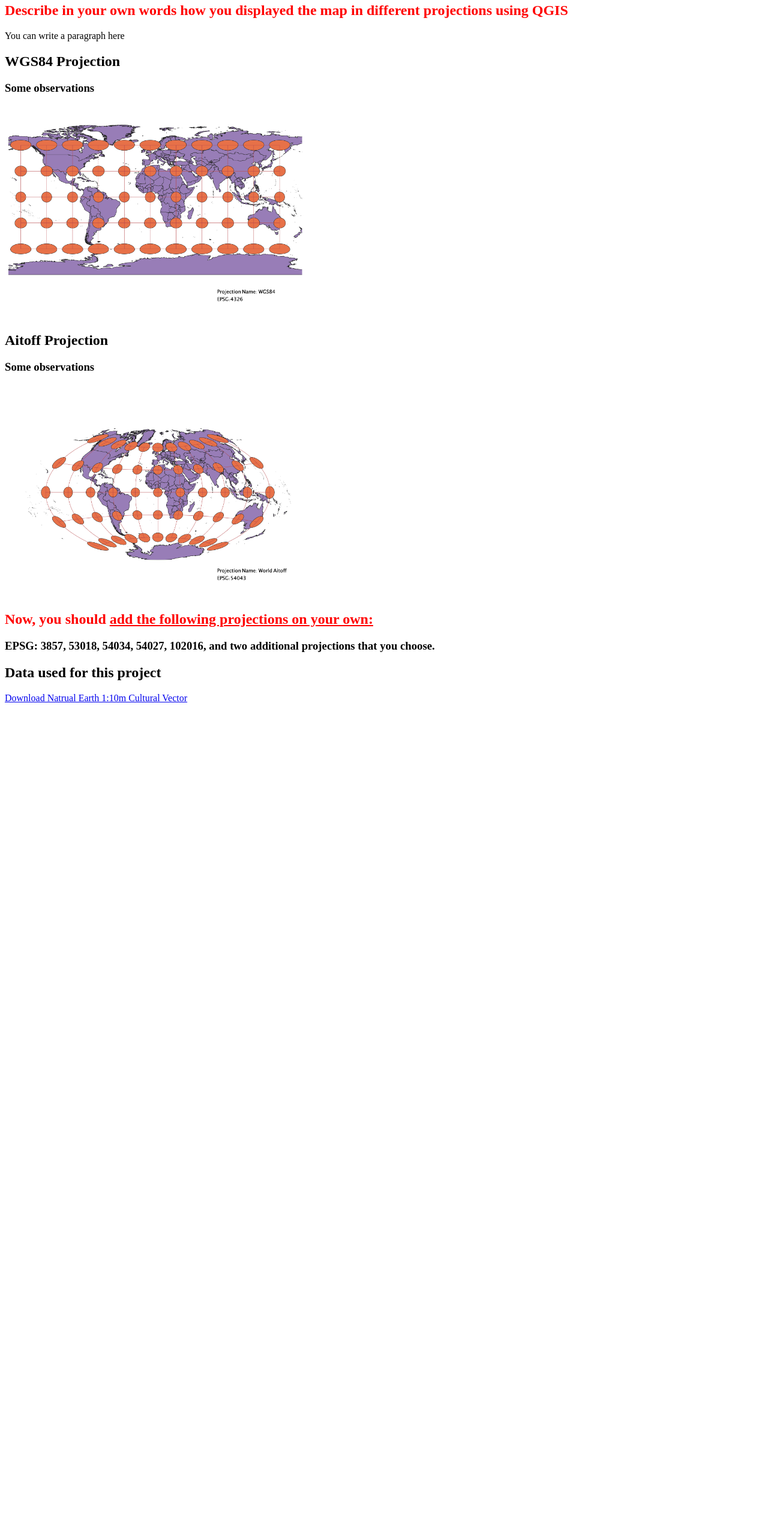
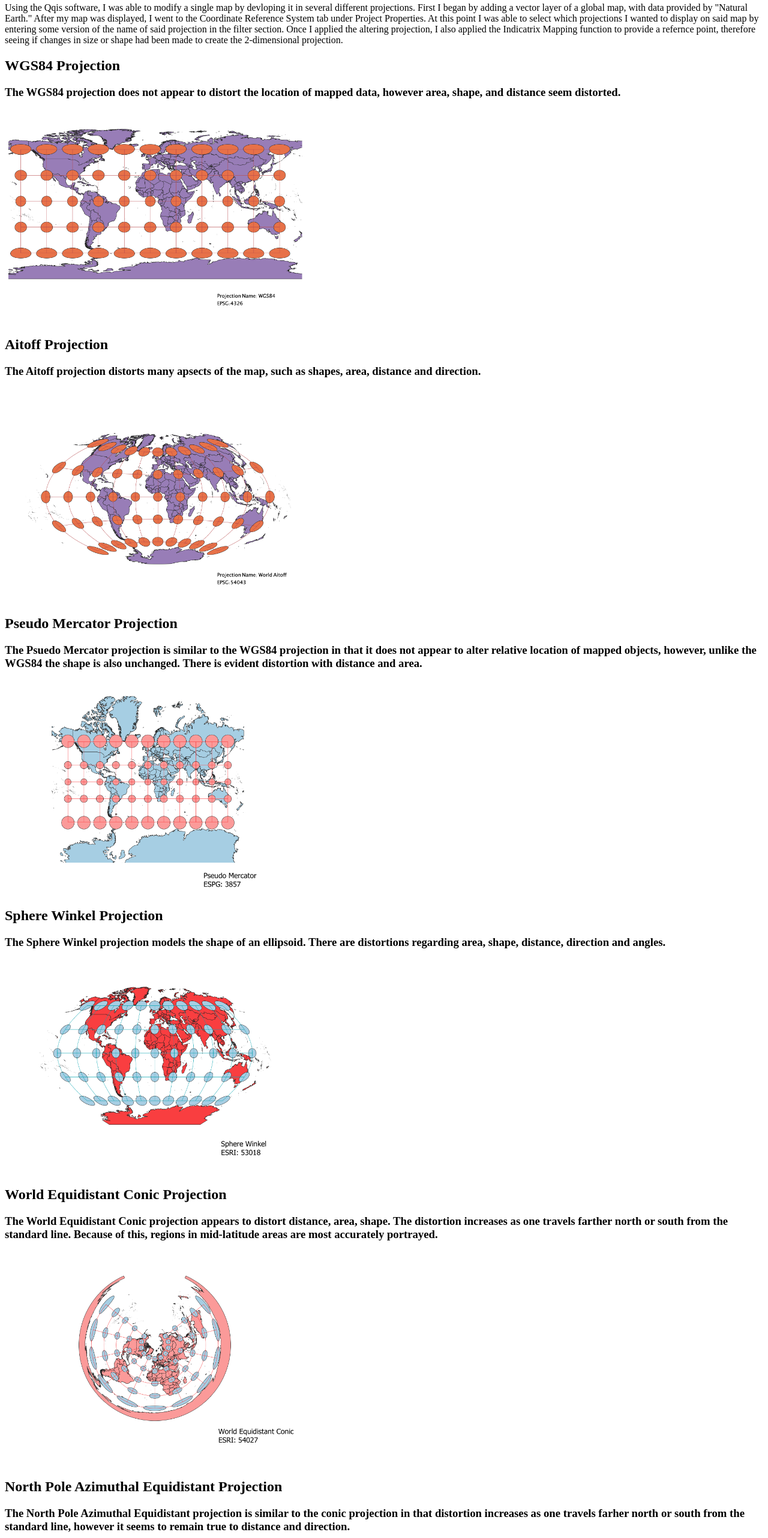
Before and after one commit to maiasch/GEOG370, a plain HTML site: page Worldprojections/worldprojections.html in a window 1280 px wide. Shown: the part 76-2640 px from the top of the page at 60% size. Before the commit the page ends 1257 px from the top, so only its background shows below. Drawn offline with Linux system fonts and the light colour scheme; files whose address does not match are found by name.

Commit message:
maps and decriptions

```diff
--- a/Worldprojections/worldprojections.html
+++ b/Worldprojections/worldprojections.html
@@ -8,22 +8,67 @@
 <body>
     <h1>In this project I learned how to display images in different projections</h1>
 
-    <h2 style="color:red">Describe in your own words how you displayed the map in different projections using QGIS</h2>
-    <p>You can write a paragraph here</p>
+
+    <p>Using the Qqis software, I was able to modify a single map by devloping it
+        in several different projections. First I began by adding a vector layer of
+        a global map, with data provided by "Natural Earth." After my map was displayed,
+        I went to the Coordinate Reference System tab under Project Properties. At this
+        point I was able to select which projections I wanted to display on said map by
+        entering some version of the name of said projection in the filter section. Once
+        I applied the altering projection, I also applied the Indicatrix Mapping function
+        to provide a refernce point, therefore seeing if changes in size or shape had
+        been made to create the 2-dimensional projection.</p>
 
     <h2>WGS84 Projection</h2>
-    <h3>Some observations</h3>
+    <h3>The WGS84 projection does not appear to distort the location of mapped data, however
+        area, shape, and distance seem distorted.</h3>
     <a href=".//maps/4326.png">
     <img src=".//maps/4326.png" alt="WGS84" width='500px'>
     </a>
     <h2>Aitoff Projection</h2>
-    <h3>Some observations</h3>
+    <h3>The Aitoff projection distorts many apsects of the map, such as shapes, area, distance
+        and direction.</h3>
     <a href=".//maps/54043.png">
     <img src=".//maps/54043.png" alt="Aitoff" width='500px'>
     </a>
-    <h2 style="color:red">Now, you should <u>add the following projections on your own:</u></h2>
-    <h3>EPSG: 3857, 53018, 54034, 54027, 102016, and two additional projections that you choose.</h3>
-    <p></p>
+    <h2>Pseudo Mercator Projection</h2>
+    <h3>The Psuedo Mercator projection is similar to the WGS84 projection in that it does not
+        appear to alter relative location of mapped objects, however, unlike the WGS84 the shape
+        is also unchanged. There is evident distortion with distance and area.</h3>
+    <a href="./maps/EPSG_3857.png">
+    <img src="./maps/EPSG_3857.png" alt="Pseudo Mercator" width='500px'>
+    </a>
+    <h2>Sphere Winkel Projection</h2>
+    <h3>The Sphere Winkel projection models the shape of an ellipsoid. There are distortions
+        regarding area, shape, distance, direction and angles. </h3>
+    <a href="./maps/ESRI_53018n.png">
+    <img src="./maps/ESRI_53018n.png" alt="Winkel" width='500px'>
+    </a>
+    <h2>World Equidistant Conic Projection</h2>
+    <h3>The World Equidistant Conic projection appears to distort distance, area, shape. The
+        distortion increases as one travels farther north or south from the standard line.
+        Because of this, regions in mid-latitude areas are most accurately portrayed.</h3>
+    <a href="./maps/ESRI_54027.png">
+    <img src="./maps/ESRI_54027.png" alt="Conic" width='500px'>
+    </a>
+    <h2>North Pole Azimuthal Equidistant Projection</h2>
+    <h3>The North Pole Azimuthal Equidistant projection is similar to the conic projection in that
+        distortion increases as one travels farher north or south from the standard line, however it
+        seems to remain true to distance and direction.</h3>
+    <a href="./maps/ESRI_102016.png">
+    <img src="./maps/ESRI_102016.png" alt="Azimuthal" width='500px'>
+    </a>
+    <h2>Sphere Craster Parabolic Projection</h2>
+    <h3>The Sphere Craster Parabolic projection maintains the area, but greatly distorts shape and direction.</h3>
+    <a href="./maps/ESRI_ 53046.png">
+    <img src="./maps/ESRI_ 53046.png" alt="Craster" width='500px'>
+    </a>
+    <h2>Mollweide Projection</h2>
+    <h3>The Mollweide projection, like the Sphere Craster projection is an equal-area projection. The overall
+        shape of the distortion appears to mirror an ellipsoid.</h3>
+    <a href="./maps/WorldMollweidewData.png">
+    <img src="./maps/WorldMollweidewData.png" alt="Mollweide" width='500px'>
+    </a>
     <h2>Data used for this project</h2>
     <a href="https://www.naturalearthdata.com/http//www.naturalearthdata.com/download/10m/cultural/ne_10m_admin_0_countries.zip"> Download Natrual Earth 1:10m Cultural Vector </a>
 </body>
```
Also changed, not shown: Worldprojections/maps/EPSG_3857.png (added), Worldprojections/maps/ESRI_ 53046.png (added), Worldprojections/maps/ESRI_102016.png (added), Worldprojections/maps/ESRI_53018n.png (added), Worldprojections/maps/ESRI_54027.png (added), Worldprojections/maps/WorldMollweide.png (added), Worldprojections/maps/WorldMollweidewData.png (added).
